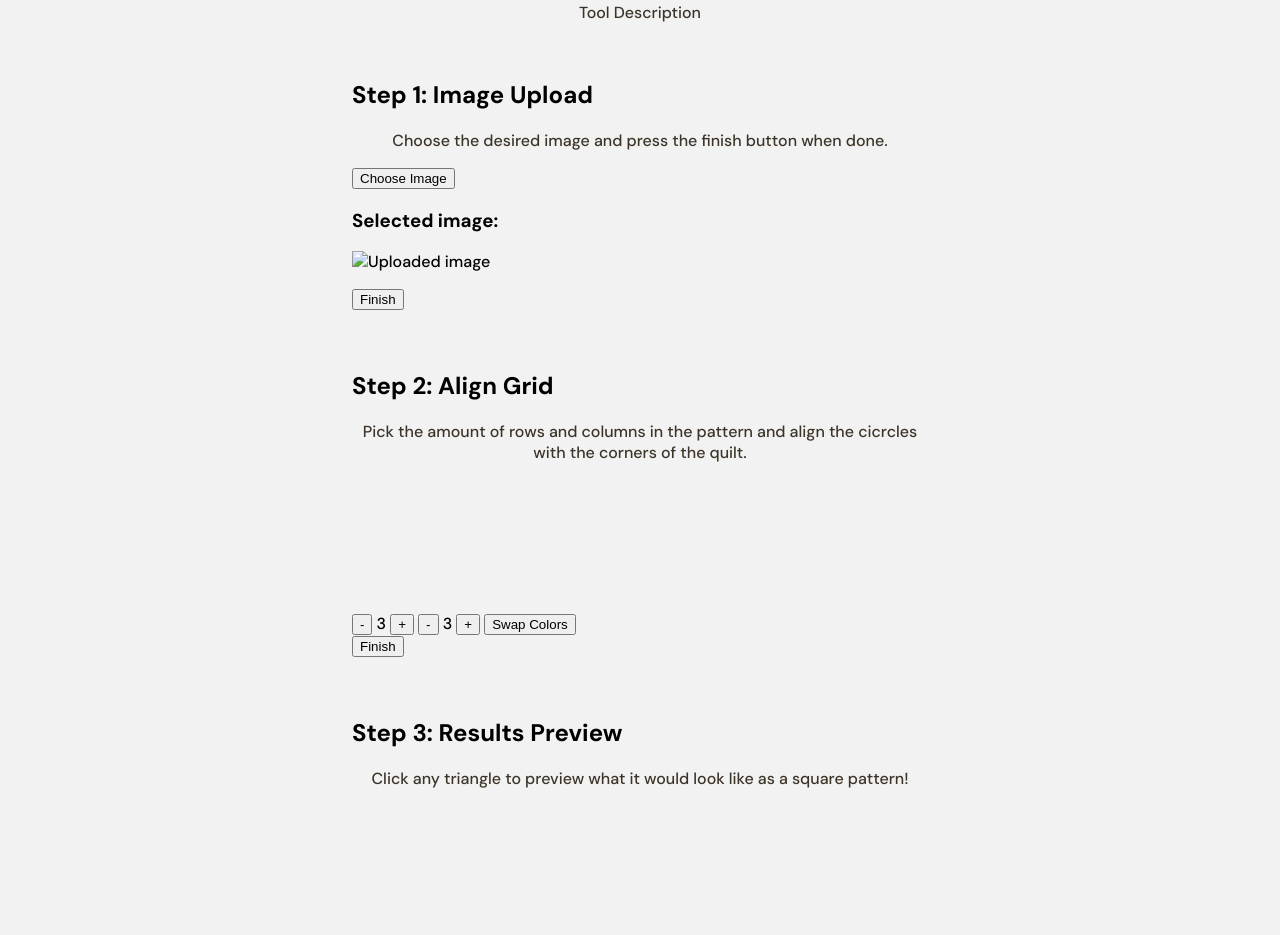
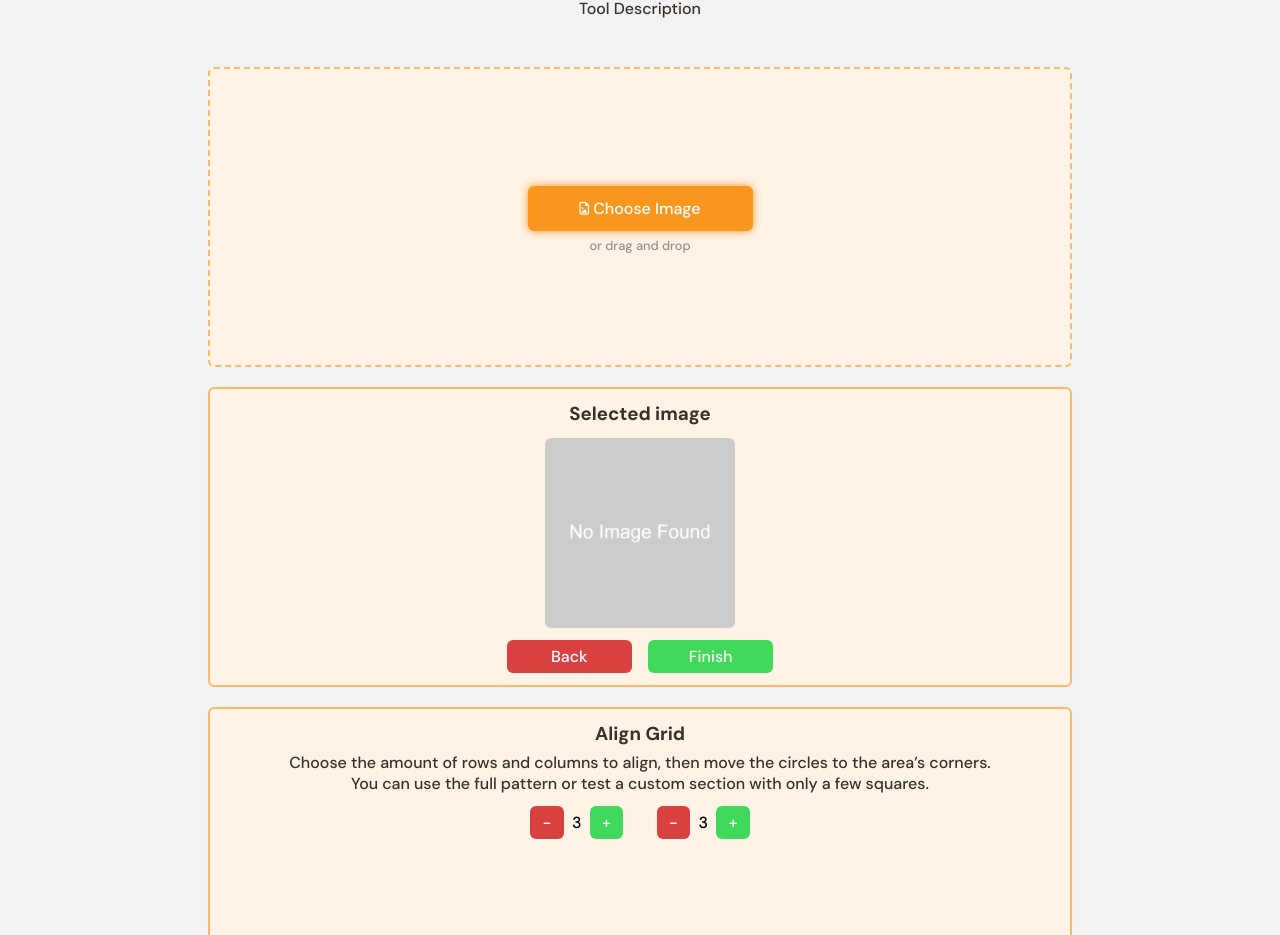
Before and after one commit to lukedunwoody/orange-dot-quilts-tools, a website built with Vite: page tri-cropper/index.html in a window 1280 px wide. Shown: the part 185-1120 px from the top of the page. Built offline with nearby package versions, Linux system fonts and the light colour scheme.

Commit message:
Add main styling

```diff
--- a/src/tri-cropper/align.ts
+++ b/src/tri-cropper/align.ts
@@ -1,13 +1,14 @@
 // Step Two Helper
 
-import { urlToImage } from "./imageUtils.js"
-import type { Point, PointsData } from "./types.js"
+import { getCanvasPoint } from "./canvasUtils"
+import { urlToImage } from "./imageUtils"
+import type { Point, PointsData } from "./types"
 
 // UI Appearance Config (percent of width)
 const CIRCLE_START_OFFSET: number     = 0.125
-const CIRCLE_DRAW_RADIUS: number      = 0.008
+const CIRCLE_DRAW_RADIUS: number      = 0.020
 const CIRCLE_HITBOX_RADIUS: number    = CIRCLE_DRAW_RADIUS * 3
-const CIRCLE_PRECISE_RADIUS: number   = CIRCLE_DRAW_RADIUS / 5
+const CIRCLE_PRECISE_RADIUS: number   = CIRCLE_DRAW_RADIUS / 8
 
 const CIRCLE_ACTIVE_COLORS: string[]  = ["#FFFFFF88", "#00000088"]
 const CIRCLE_HOVER_COLORS: string[]   = ["#888888BB", "#888888BB"]
@@ -99,8 +100,10 @@ let mouseDiffY: number = 0
 let mouseDown: boolean = false
 
 function onPointerMove(e: PointerEvent) {
-    mouseX = e.offsetX
-    mouseY = e.offsetY
+    const point = getCanvasPoint(canvas, e)
+
+    mouseX = point.x
+    mouseY = point.y
 }
 
 function onPointerDown() {
--- /dev/null
+++ b/src/tri-cropper/canvasUtils.ts
@@ -0,0 +1,11 @@
+export function getCanvasPoint(
+    canvas: HTMLCanvasElement,
+    event: PointerEvent
+): { x: number; y: number } {
+    const rect = canvas.getBoundingClientRect()
+
+    return {
+        x: (event.clientX - rect.left) * (canvas.width / rect.width),
+        y: (event.clientY - rect.top) * (canvas.height / rect.height)
+    }
+}
--- a/src/tri-cropper/preview.ts
+++ b/src/tri-cropper/preview.ts
@@ -1,5 +1,6 @@
 // Step Three Helper
 
+import { getCanvasPoint } from "./canvasUtils"
 import { getPixelColor, setPixelColor } from "./imageUtils"
 import type { Point, RGBA } from "./types"
 
@@ -49,8 +50,10 @@ let mouseDown: boolean = false
 let mouseDownLast: boolean = false
 
 function onPointerMove(e: PointerEvent) {
-    mouseX = e.offsetX
-    mouseY = e.offsetY
+    const point = getCanvasPoint(canvas, e)
+
+    mouseX = point.x
+    mouseY = point.y
 }
 
 function onPointerDown() {
@@ -396,6 +399,18 @@ function drawSqaurePattern(imageData: ImageData, pxPerGrid: number): void {
     }
 }
 
+const placeholderImage = new Image()
+
+placeholderImage.onload = () => {
+    completeTX.drawImage(
+        placeholderImage,
+        0,
+        0,
+        completeCanvas.width,
+        completeCanvas.height
+    )
+}
+
 export function letUserPreview(normalizedImageData: ImageData, xGridAmt: number, yGridAmt: number): Promise<void> {
     return new Promise((resolve) => {
         const imageW = normalizedImageData.width
@@ -419,6 +434,8 @@ export function letUserPreview(normalizedImageData: ImageData, xGridAmt: number,
         swapColorButton.addEventListener("click", swapColorPress)
         downloadButton.addEventListener("click", downloadPress)
         restartButton.addEventListener("click", restartPress)
+
+        placeholderImage.src = "../assets/placeholder.png"
 
         let completeFunctionWorking = false
         let previewImageGenerated = false
--- a/src/tri-cropper/upload.ts
+++ b/src/tri-cropper/upload.ts
@@ -1,36 +1,71 @@
 // Step One Helper
 
+const dropZone = document.getElementById("drop-zone") as HTMLDivElement;
 const inputImage = document.getElementById("input-image") as HTMLInputElement
 const uploadedImage = document.getElementById("uploaded-image") as HTMLImageElement
 const uploadStatus = document.getElementById("upload-status") as HTMLParagraphElement
 const uploadSelectButton = document.getElementById("upload-select-button") as HTMLButtonElement
 const uploadFinishButton = document.getElementById("upload-finish-button") as HTMLButtonElement
 
-function uploadSelectPress(): void {
+function inputImageChange(): void {
+    const file = inputImage.files?.[0]
+
+    if (file) {
+        uploadedImage.src = URL.createObjectURL(file)
+    }
+}
+
+function click(): void {
     inputImage.click()
+}
+
+function dragOver(e: DragEvent): void {
+    e.preventDefault()
+    dropZone.classList.add("dragover")
+}
+
+function dragLeave(): void {
+    dropZone.classList.remove("dragover")
+}
+
+function drop(e: DragEvent): void {
+    e.preventDefault()
+    dropZone.classList.remove("dragover")
+
+    const file = e.dataTransfer?.files?.[0]
+
+    if (file) {
+        uploadedImage.src = URL.createObjectURL(file)
+    }
 }
 
 export function getImageUpload(): Promise<string> {
     return new Promise((resolve) => {
-        uploadedImage.removeAttribute("src")
+        uploadedImage.src = "../assets/placeholder.png"
 
-        uploadSelectButton.addEventListener("click", uploadSelectPress)
+        dropZone.addEventListener("dragover", dragOver)
+        dropZone.addEventListener("dragleave", dragLeave)
+        dropZone.addEventListener("drop", drop)
+        dropZone.addEventListener("click", click)
 
-        inputImage.onchange = () => {
-            const file = inputImage.files?.[0]
-
-            if (file) {
-                uploadedImage.src = URL.createObjectURL(file)
-            }
-        }
+        uploadSelectButton.addEventListener("click", click)
+        inputImage.addEventListener("change", inputImageChange)
 
         uploadFinishButton.onclick = () => {
             const imageUrl = uploadedImage.getAttribute("src") as string
 
-            if (uploadedImage.getAttribute("src")) {
+            if (uploadedImage.getAttribute("src") && imageUrl !== "../assets/placeholder.png") {
                 uploadStatus.textContent = ""
                 uploadStatus.className = "empty"
-                uploadSelectButton.removeEventListener("click", uploadSelectPress)
+
+                dropZone.removeEventListener("dragover", dragOver)
+                dropZone.removeEventListener("dragleave", dragLeave)
+                dropZone.removeEventListener("drop", drop)
+                dropZone.removeEventListener("click", click)
+
+                uploadSelectButton.removeEventListener("click", click)
+                inputImage.removeEventListener("change", inputImageChange)
+
                 resolve(imageUrl)
             } else {
                 uploadStatus.textContent = "Please upload an image before continuing."
--- a/tri-cropper/index.html
+++ b/tri-cropper/index.html
@@ -18,51 +18,66 @@
 
         <main>
             <h1>Tool Title</h1>
-            <p>Tool Description</p>
+            <p id="tool-description">Tool Description</p>
 
-            <div>
-                <h2>Step 1: Image Upload</h2>
-                <p>Choose the desired image and press the finish button when done.</p>
+            <div class="upload" id="drop-zone">
+                <button id="upload-select-button">  Choose Image</button>
+                <p id="drag-info">or drag and drop</p>
 
                 <input id="input-image" type="file" accept="image/*" hidden>
-                <button id="upload-select-button">Choose Image</button>
+            </div>
 
-                <h3>Selected image:</h3>
-                <img id="uploaded-image" alt="Uploaded image">
+            <div class="upload">
+                <h3>Selected image</h3>
+                <img id="uploaded-image" src="../assets/placeholder.png" alt="Uploaded image">
                 <p id="upload-status" data-status="empty"></p>
-                <button id="upload-finish-button">Finish</button>
+                <div class="button-container">
+                    <button id="upload-back-button" class="danger">Back</button>
+                    <button id="upload-finish-button" class="primary"> Finish</button>
+                </div>
             </div>
 
             <div>
-                <h2>Step 2: Align Grid</h2>
-                <p>Pick the amount of rows and columns in the pattern and align the cicrcles with the corners of the quilt.</p>
+                <h3>Align Grid</h3>
+                <p>
+                    Choose the amount of rows and columns to align, then move the circles to the area’s corners.
+                    <br>
+                    You can use the full pattern or test a custom section with only a few squares.
+                </p>
 
-                <button id="decrease-x">-</button>
-                <output id="amt-x-grid" for="decrease-x increase-x">3</output>
-                <button id="increase-x">+</button>
+                <div class="button-container">
+                    <button id="decrease-x" class="decrease">-</button>
+                    <output id="amt-x-grid" for="decrease-x increase-x">3</output>
+                    <button id="increase-x" class="increase">+</button>
 
-                <button id="decrease-y">-</button>
-                <output id="amt-y-grid" for="decrease-y increase-y">3</output>
-                <button id="increase-y">+</button>
-
-                <button id="align-swap-color">Swap Colors</button>
+                    <button id="decrease-y" class="decrease">-</button>
+                    <output id="amt-y-grid" for="decrease-y increase-y">3</output>
+                    <button id="increase-y" class="increase">+</button>
+                </div>
 
                 <canvas id="align-canvas"></canvas>
-                <button id="align-finish-button">Finish</button>
+
+                <div class="button-container">
+                    <button id="align-swap-color" class="secondary">Swap Colors</button>
+                    <button id="align-finish-button" class="primary">Finish</button>
+                </div>
             </div>
 
             <div>
-                <h2>Step 3: Results Preview</h2>
+                <h3>Results Preview</h3>
                 <p>Click any triangle to preview what it would look like as a square pattern!</p>
 
-                <button id="preview-swap-color">Swap Colors</button>
+                <canvas id="preview-select-canvas"></canvas>
 
-                <canvas id="preview-select-canvas"></canvas>
+                <button id="preview-swap-color" class="secondary">Swap Colors</button>
+                <p>Complete Pattern:</p>
+
                 <canvas id="preview-complete-canvas"></canvas>
-                <button id="preview-download-button">Download</button>
 
-                <p>Click the button to restart!</p>
-                <button id="restart-button">Restart</button>
+                <div class="button-container">
+                    <button id="preview-download-button" class="primary">Download</button>
+                    <button id="restart-button" class="danger">Restart</button>
+                </div>
             </div>
         </main>
 
--- a/tri-cropper/style.css
+++ b/tri-cropper/style.css
@@ -1,3 +1,19 @@
+/* vars */
+:root {
+    --border-radius: 6px;
+    --content-padding: 12px;
+
+    --accent-color: #F9971F;
+    --border-color: #FBBA6A;
+    --box-color: #FEF3E6;
+    --font-color: #393128;
+
+    --danger-color: #D94141;
+    --primary-color: #41D95B;
+    --secondary-color: #417ED9;
+}
+
+/* fonts */
 @font-face {
     font-family: "Nerd Icons";
     src: url("../fonts/NerdIcons.woff2") format("woff2");
@@ -27,11 +43,6 @@
     font-weight: 900;
 }
 
-:root {
-    --accent-color: hsl(33, 95%, 55%);
-    --font-color: hsl(33, 20%, 20%);
-}
-
 body {
     background-color: #F2F2F2;
     margin: 0;
@@ -43,9 +54,13 @@ body {
 
 /* navbar */
 .navbar {
+    position: sticky;
+    top: 0;
+    z-index: 1000;
+
     background-color: white;
-    height: 60px;
-    padding: 0 18px;
+    height: 64px;
+    padding: 0 24px;
     box-shadow: 0 0 20px rgb(0 0 0 / 25%);
 }
 
@@ -80,6 +95,7 @@ body {
 .navbar a {
     color: black;
     text-decoration: none;
+    transition: opacity 0.25s ease;
 }
 
 .navbar a:hover {
@@ -94,7 +110,7 @@ body {
 /* main */
 main {
     width: 40%;
-    min-width: min(576px, calc(100% - 80px));
+    min-width: min(864px, calc(100% - 80px));
     max-width: 1152px;
 
     padding: 0 40px;
@@ -103,7 +119,7 @@ main {
 
 main h1 {
     margin-top: 48px;
-    margin-bottom: 0;
+    margin-bottom: 8px;
 
     font-size: 3rem;
     font-weight: 900;
@@ -112,11 +128,170 @@ main h1 {
     color: var(--font-color);
 }
 
-main p {
+main h3 {
+    margin: 0;
     text-align: center;
     color: var(--font-color);
 }
 
-main div {
-    padding: 20px 0;
+main p {
+    margin-top: 6px;
+    margin-bottom: var(--content-padding);
+    text-align: center;
+    color: var(--font-color);
 }
+
+#tool-description {
+    margin-top: 0;
+    margin-bottom: 48px;
+}
+
+main > div {
+    box-sizing: border-box;
+    width: 100%;
+    background-color: var(--box-color);
+    margin: 20px 0;
+    padding: var(--content-padding);
+    align-items: center;
+    border-radius: var(--border-radius);
+    border: 2px solid var(--border-color);
+
+    display: flex;
+    flex-direction: column;
+    justify-content: center;
+    overflow: hidden;
+}
+
+main img {
+    display: block;
+    margin: var(--content-padding) auto;
+    max-width: 80%;
+    object-fit: contain;
+    flex: 1 1 auto;
+    min-height: 0;
+    border-radius: var(--border-radius);
+}
+
+main canvas {
+    margin: var(--content-padding);
+    width: 80%;
+    height: auto;
+    border-radius: var(--border-radius);
+}
+
+/* buttons */
+.button-container {
+    display: flex;
+    align-items: center;
+    justify-content: center;
+    width: 100%;
+    margin: 0;
+    padding: 0;
+    border: 0;
+}
+
+button {
+    font-family: "DM Sans", "Nerd Icons", sans-serif;
+    font-size: 1rem;
+    color: white;
+    border: none;
+    border-radius: var(--border-radius);
+    transition: opacity 0.25s ease;
+}
+
+button:hover {
+    opacity: 0.7;
+    cursor: pointer;
+}
+
+button:active {
+    opacity: 0.5;
+}
+
+button.primary,
+button.secondary,
+button.danger {
+    width: 15%;
+    margin: 0 8px;
+    aspect-ratio: 3.75;
+}
+
+button.primary {
+    background-color: var(--primary-color)
+}
+
+button.secondary {
+    background-color: var(--secondary-color)
+}
+
+button.danger {
+    background-color: var(--danger-color)
+}
+
+button.decrease,
+button.increase {
+    width: calc(15% / 3.75);
+    aspect-ratio: 1;
+}
+
+button.decrease {
+    background-color: var(--danger-color);
+    margin-left: calc(15% / 3.75 / 2);
+    margin-right: calc(15% / 3.75 / 4);
+}
+
+button.increase {
+    background-color: var(--primary-color);
+    margin-right: calc(15% / 3.75 / 2);
+    margin-left: calc(15% / 3.75 / 4);
+}
+
+/* upload */
+div.upload {
+    aspect-ratio: 2.88;
+}
+
+#drop-zone {
+    display: flex;
+    border: 2px dashed var(--border-color);
+    transition: box-shadow 0.25s ease;
+}
+
+#drop-zone.dragover {
+    border: 2px solid var(--border-color);
+    box-shadow: 0 0 16px var(--accent-color);
+}
+
+#drop-zone:hover {
+    cursor: pointer;
+}
+
+#drag-info {
+    font-size: 0.8rem;
+    margin-top: 6px;
+    margin-bottom: 0;
+    opacity: 0.5;
+}
+
+#upload-status {
+    color: var(--danger-color);
+    margin-top: 0;
+    margin-bottom: var(--content-padding);
+}
+
+#upload-status:empty {
+    display: none;
+}
+
+#upload-select-button {
+    box-shadow: 0 0 8px var(--accent-color);
+    margin-top: 6px;
+    background-color: var(--accent-color);
+    height: 45px;
+    aspect-ratio: 5;
+}
+
+#preview-select-canvas,
+#preview-complete-canvas {
+    margin-top: 0;
+}
```
Also changed, not shown: assets/placeholder.png (added), fonts/NerdIcons.woff2.
